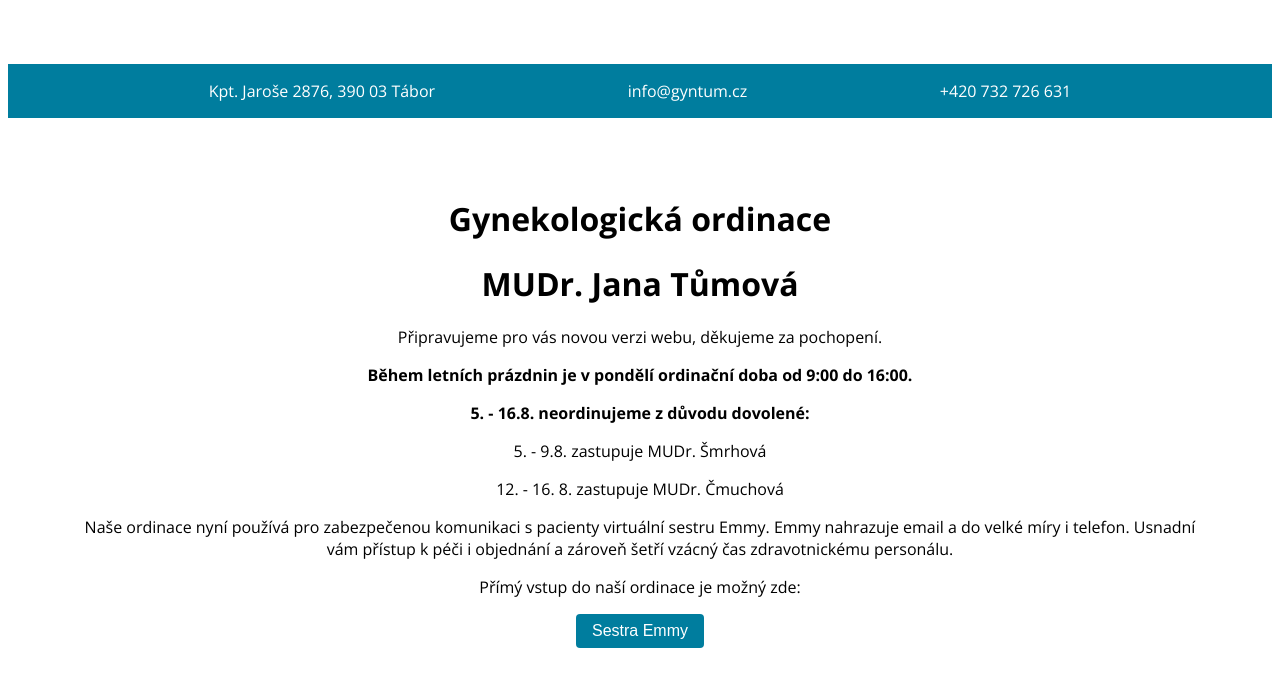
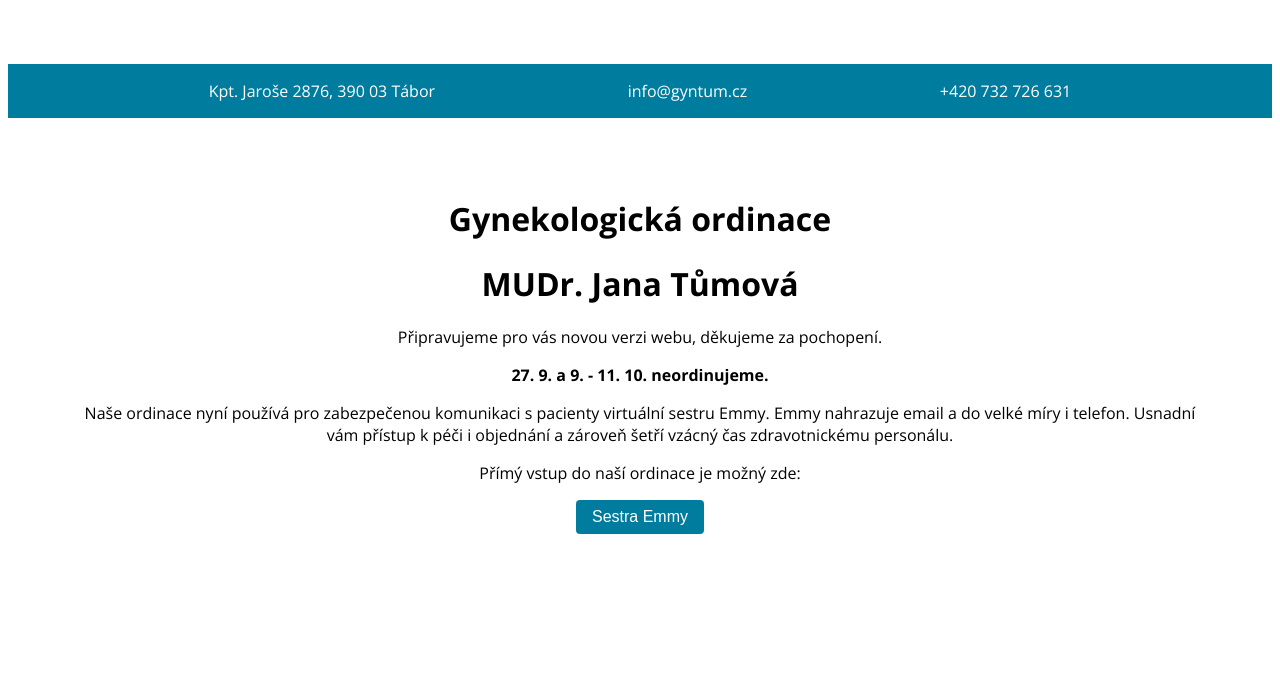
Before and after one commit to veronika-sesay/gyntum, a React (Vite) app: page / in a window 1280 px wide. Shown: the top 686 px of the page. Built offline with nearby package versions, Linux system fonts and the light colour scheme.

Commit message:
Info update

```diff
--- a/src/pages/HomePage/index.jsx
+++ b/src/pages/HomePage/index.jsx
@@ -15,12 +15,7 @@ export const HomePage = () => {
           <h1>Gynekologická ordinace</h1>
           <h1>MUDr. Jana Tůmová</h1>
           <p>Připravujeme pro vás novou verzi webu, děkujeme za pochopení.</p>
-          <p className="bold">
-            Během letních prázdnin je v pondělí ordinační doba od 9:00 do 16:00.
-          </p>
-          <p className="bold">5. - 16.8. neordinujeme z důvodu dovolené:</p>
-          <p>5. - 9.8. zastupuje MUDr. Šmrhová</p>
-          <p>12. - 16. 8. zastupuje MUDr. Čmuchová</p>
+          <p className="bold">27. 9. a 9. - 11. 10. neordinujeme.</p>
           <p>
             Naše ordinace nyní používá pro zabezpečenou komunikaci s pacienty
             virtuální sestru Emmy. Emmy nahrazuje email a do velké míry i
```
